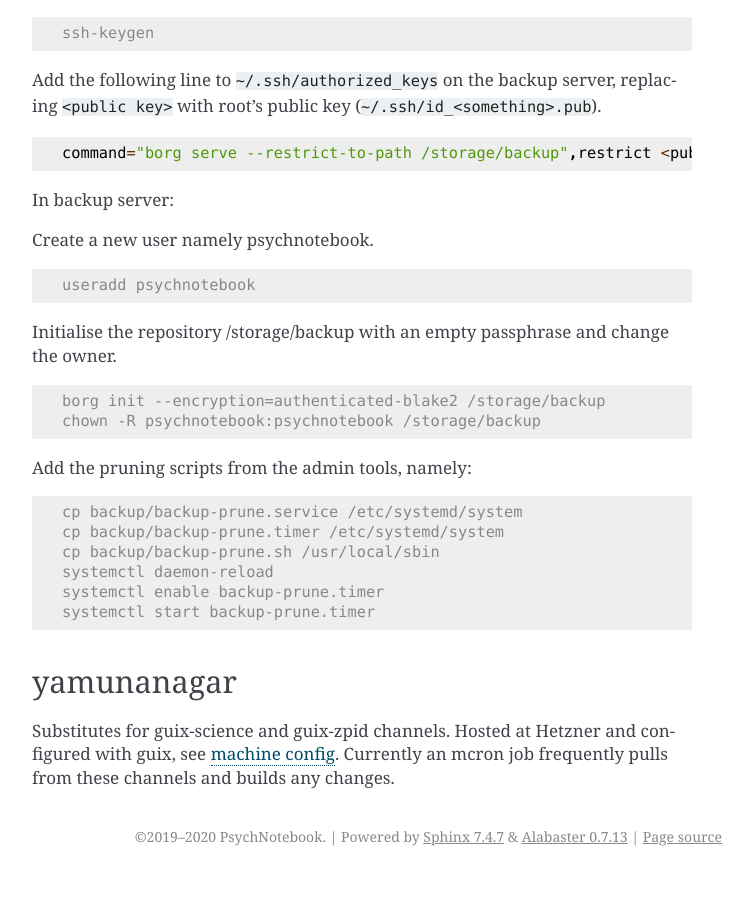
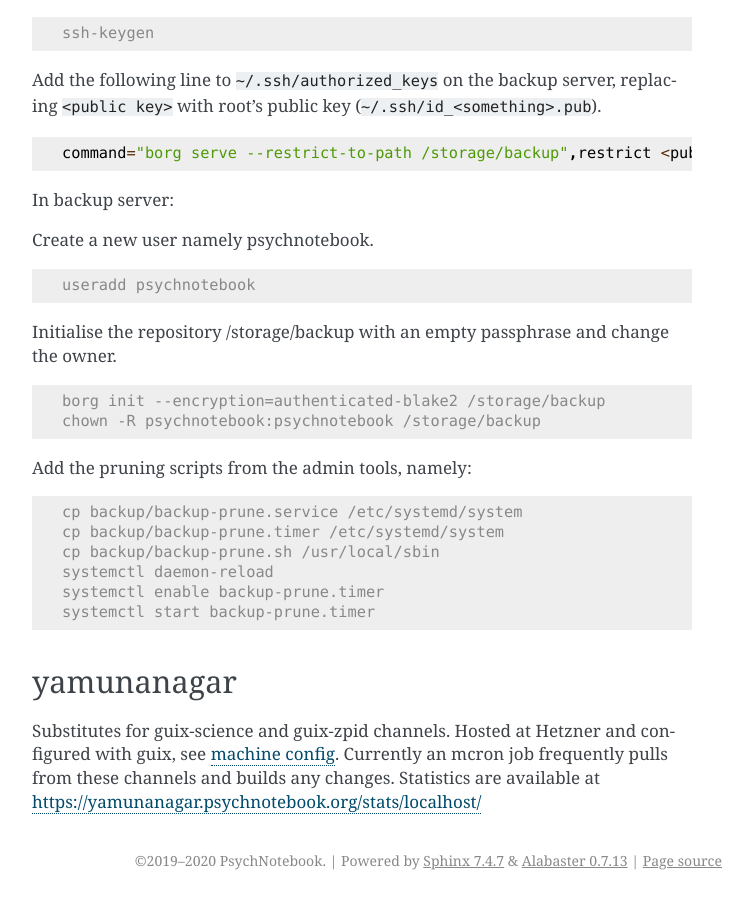
Before and after one commit to leibniz-psychology/psychnotebook-deploy, a Sphinx documentation site: the page built from doc/configuration.rst, in a window 1280 px wide and 900 px high, scrolled down 19969 px. Shown: the whole window, without its empty margins (388-1141 px from the left). Built offline with Sphinx 7.4.7, drawn with Linux system fonts in a browser that asks for light colours; before the commit the page ends 20845 px from its top, so only the background shows below that.

Commit message:
yamunanagar: Add statistics plotting

```diff
--- a/doc/configuration.rst
+++ b/doc/configuration.rst
@@ -994,6 +994,7 @@ yamunanagar
 
 Substitutes for guix-science and guix-zpid channels. Hosted at Hetzner and
 configured with guix, see `machine config`_. Currently an mcron
-job frequently pulls from these channels and builds any changes.
+job frequently pulls from these channels and builds any changes. Statistics are
+available at https://yamunanagar.psychnotebook.org/stats/localhost/
 
 .. _machine config: https://github.com/leibniz-psychology/psychnotebook-deploy/blob/master/src/zpid/machines/yamunanagar/
--- a/src/zpid/machines/yamunanagar/collectd.conf
+++ b/src/zpid/machines/yamunanagar/collectd.conf
@@ -40,5 +40,4 @@ LoadPlugin vmem
 <Plugin tcpconns>
         LocalPort 80
         LocalPort 443
-        LocalPort 22
 </Plugin>
```
Also changed, not shown: 4 other files.
